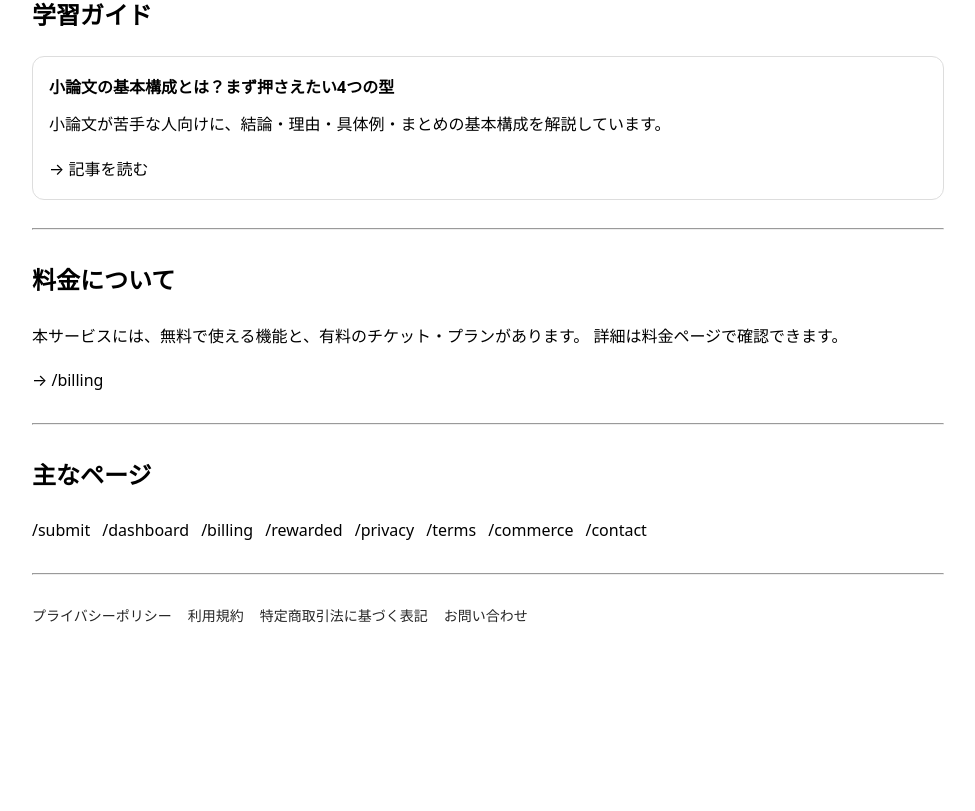
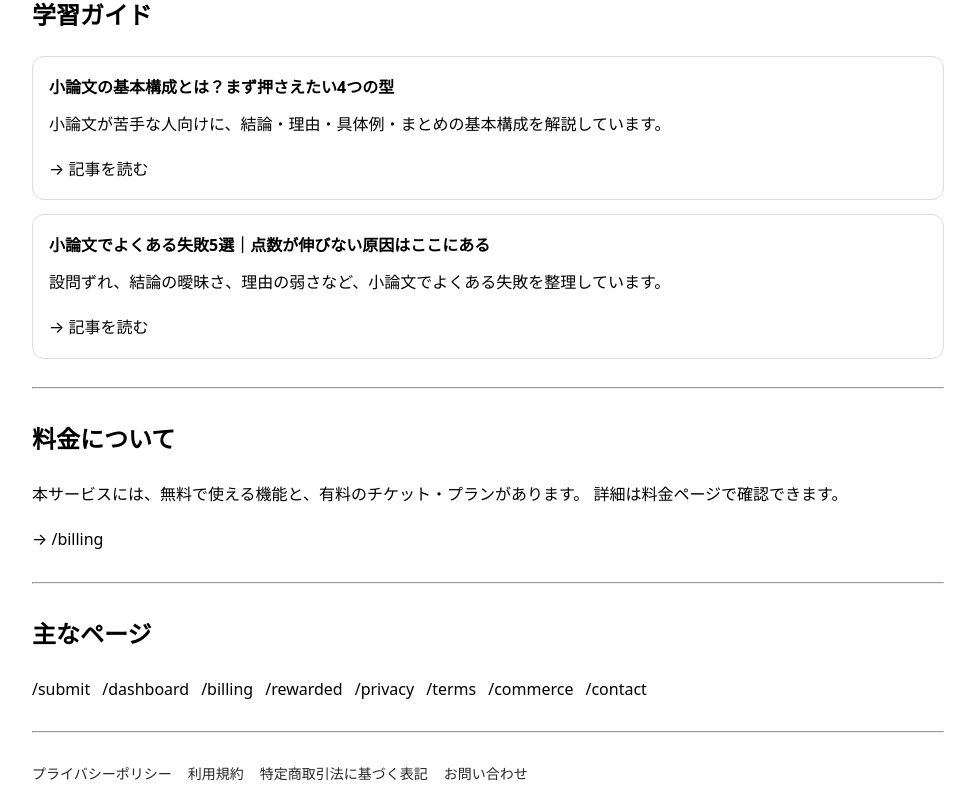
Before and after one commit to roromukuro-afk/shoron-rewarded-web, a Next.js app: page / in a window 1280 px wide. Shown: the part 965-1776 px from the top of the page, without its empty margins (152-1127 px from the left). Before the commit the page ends 1617 px from the top, so only its background shows below. Built offline with nearby package versions, Linux system fonts and the light colour scheme.

Commit message:
add second guide link to home page

```diff
--- a/app/page.tsx
+++ b/app/page.tsx
@@ -106,6 +106,16 @@ export default function HomePage() {
               <Link href="/guide/essay-structure">→ 記事を読む</Link>
             </div>
           </div>
+
+          <div style={{ padding: 16, border: "1px solid #ddd", borderRadius: 12 }}>
+            <div style={{ fontWeight: 900 }}>小論文でよくある失敗5選｜点数が伸びない原因はここにある</div>
+            <p style={{ marginTop: 8 }}>
+              設問ずれ、結論の曖昧さ、理由の弱さなど、小論文でよくある失敗を整理しています。
+            </p>
+            <div style={{ marginTop: 12 }}>
+              <Link href="/guide/common-mistakes">→ 記事を読む</Link>
+            </div>
+          </div>
         </div>
       </section>
 
```
